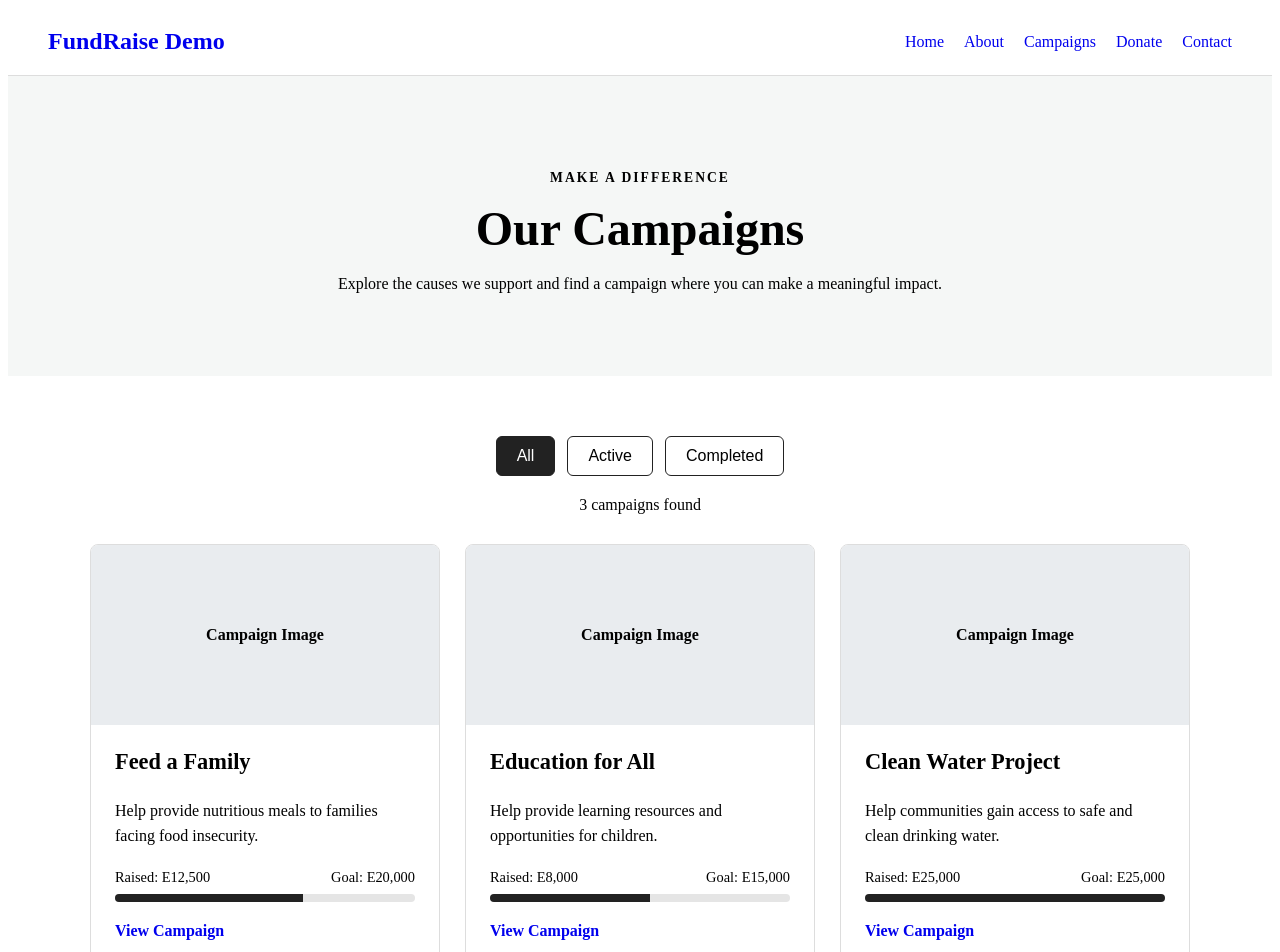
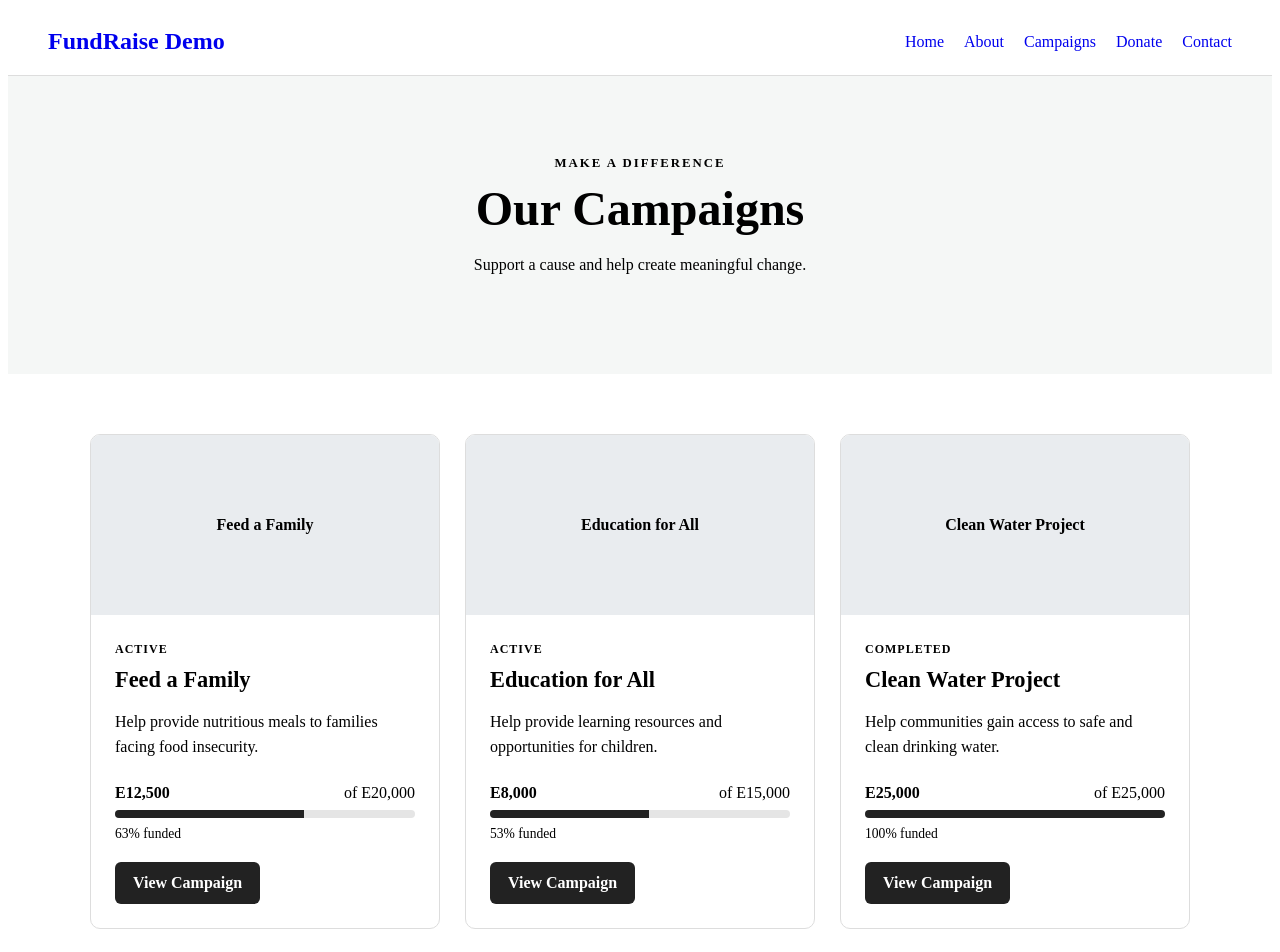
Before and after one commit to msibi-ignitious/fundraise-demo, a Nuxt app: page /campaigns in a window 1280 px wide. Shown: the top 952 px of the page. Built offline with nearby package versions, Linux system fonts and the light colour scheme.

Commit message:
Rebuild campaign listing and dynamic routes

```diff
--- a/app/components/CampaignCard.vue
+++ b/app/components/CampaignCard.vue
@@ -9,31 +9,43 @@ const props = defineProps<{
 }>()
 
 const progress = computed(() => {
-  if (props.goal === 0) {
+  if (props.goal <= 0) {
     return 0
   }
 
-  return Math.min((props.raised / props.goal) * 100, 100)
+  return Math.min(
+    Math.round((props.raised / props.goal) * 100),
+    100
+  )
 })
 </script>
 
 <template>
   <article class="campaign-card">
     <div class="campaign-image">
-      Campaign Image
+      <span>{{ title }}</span>
     </div>
 
     <div class="campaign-content">
-      <h3>{{ title }}</h3>
+      <div class="campaign-status">
+        {{ status }}
+      </div>
+
+      <h2>{{ title }}</h2>
 
       <p class="description">
         {{ description }}
       </p>
 
-      <div class="campaign-progress">
-        <div class="progress-info">
-          <span>Raised: E{{ raised.toLocaleString() }}</span>
-          <span>Goal: E{{ goal.toLocaleString() }}</span>
+      <div class="funding">
+        <div class="funding-values">
+          <strong>
+            E{{ raised.toLocaleString() }}
+          </strong>
+
+          <span>
+            of E{{ goal.toLocaleString() }}
+          </span>
         </div>
 
         <div class="progress-bar">
@@ -42,9 +54,16 @@ const progress = computed(() => {
             :style="{ width: `${progress}%` }"
           ></div>
         </div>
+
+        <p class="progress-text">
+          {{ progress }}% funded
+        </p>
       </div>
 
-      <NuxtLink :to="`/campaigns/${id}`" class="campaign-button">
+      <NuxtLink
+        :to="`/campaigns/${id}`"
+        class="campaign-button"
+      >
         View Campaign
       </NuxtLink>
     </div>
@@ -55,7 +74,7 @@ const progress = computed(() => {
 .campaign-card {
   overflow: hidden;
   border: 1px solid #ddd;
-  border-radius: 8px;
+  border-radius: 10px;
   background: white;
 }
 
@@ -72,8 +91,17 @@ const progress = computed(() => {
   padding: 24px;
 }
 
-.campaign-content h3 {
-  margin-top: 0;
+.campaign-status {
+  display: inline-block;
+  margin-bottom: 10px;
+  font-size: 0.75rem;
+  font-weight: bold;
+  text-transform: uppercase;
+  letter-spacing: 1px;
+}
+
+.campaign-content h2 {
+  margin: 0 0 12px;
   font-size: 1.4rem;
 }
 
@@ -81,17 +109,21 @@ const progress = computed(() => {
   line-height: 1.6;
 }
 
-.progress-info {
+.funding {
+  margin-top: 24px;
+}
+
+.funding-values {
   display: flex;
   justify-content: space-between;
-  margin: 20px 0 8px;
-  font-size: 0.9rem;
+  gap: 10px;
+  margin-bottom: 8px;
 }
 
 .progress-bar {
   height: 8px;
   overflow: hidden;
-  border-radius: 10px;
+  border-radius: 20px;
   background: #e5e5e5;
 }
 
@@ -100,14 +132,23 @@ const progress = computed(() => {
   background: #222;
 }
 
+.progress-text {
+  margin: 8px 0 0;
+  font-size: 0.85rem;
+}
+
 .campaign-button {
   display: inline-block;
   margin-top: 20px;
+  padding: 12px 18px;
+  border-radius: 6px;
+  background: #222;
+  color: white;
   text-decoration: none;
   font-weight: bold;
 }
 
-@media (max-width: 768px) {
+@media (max-width: 600px) {
   .campaign-content {
     padding: 20px;
   }
--- a/app/pages/campaigns.vue
+++ /dev/null
@@ -1,188 +0,0 @@
-<script setup lang="ts">
-import { ref, computed } from 'vue'
-import { campaigns } from '~/data/campaigns'
-
-type CampaignFilter = 'all' | 'active' | 'completed'
-
-const selectedFilter = ref<CampaignFilter>('all')
-
-const filteredCampaigns = computed(() => {
-  if (selectedFilter.value === 'all') {
-    return campaigns
-  }
-
-  return campaigns.filter(
-    (campaign) => campaign.status === selectedFilter.value
-  )
-})
-</script>
-
-<template>
-  <main class="campaigns-page">
-    <section class="campaigns-hero">
-      <p class="eyebrow">MAKE A DIFFERENCE</p>
-
-      <h1>Our Campaigns</h1>
-
-      <p>
-        Explore the causes we support and find a campaign where you can make
-        a meaningful impact.
-      </p>
-    </section>
-
-    <section class="campaigns-content">
-      <div class="filter-bar">
-        <button
-          class="filter-button"
-          :class="{ active: selectedFilter === 'all' }"
-          @click="selectedFilter = 'all'"
-        >
-          All
-        </button>
-
-        <button
-          class="filter-button"
-          :class="{ active: selectedFilter === 'active' }"
-          @click="selectedFilter = 'active'"
-        >
-          Active
-        </button>
-
-        <button
-          class="filter-button"
-          :class="{ active: selectedFilter === 'completed' }"
-          @click="selectedFilter = 'completed'"
-        >
-          Completed
-        </button>
-      </div>
-
-      <p class="results-count">
-        {{ filteredCampaigns.length }}
-        campaign{{ filteredCampaigns.length === 1 ? '' : 's' }} found
-      </p>
-
-      <div v-if="filteredCampaigns.length > 0" class="campaign-grid">
-        <CampaignCard
-          v-for="campaign in filteredCampaigns"
-          :key="campaign.id"
-          :id="campaign.id"
-          :title="campaign.title"
-          :description="campaign.description"
-          :raised="campaign.raised"
-          :goal="campaign.goal"
-          :status="campaign.status"
-        />
-      </div>
-
-      <div v-else class="empty-state">
-        <h2>No campaigns found</h2>
-        <p>
-          There are currently no campaigns matching this filter.
-        </p>
-      </div>
-    </section>
-  </main>
-</template>
-
-<style scoped>
-.campaigns-page {
-  min-height: 100vh;
-}
-
-.campaigns-hero {
-  padding: 80px 40px;
-  text-align: center;
-  background: #f5f7f6;
-}
-
-.campaigns-hero > p:last-child {
-  max-width: 650px;
-  margin: 0 auto;
-  line-height: 1.6;
-}
-
-.eyebrow {
-  font-size: 0.85rem;
-  font-weight: bold;
-  letter-spacing: 2px;
-}
-
-h1 {
-  margin: 15px 0;
-  font-size: 3rem;
-}
-
-.campaigns-content {
-  max-width: 1100px;
-  margin: 0 auto;
-  padding: 60px 40px 80px;
-}
-
-.filter-bar {
-  display: flex;
-  justify-content: center;
-  gap: 12px;
-  margin-bottom: 20px;
-}
-
-.filter-button {
-  padding: 10px 20px;
-  border: 1px solid #222;
-  border-radius: 6px;
-  background: white;
-  cursor: pointer;
-  font-size: 1rem;
-}
-
-.filter-button.active {
-  background: #222;
-  color: white;
-}
-
-.results-count {
-  margin-bottom: 30px;
-  text-align: center;
-}
-
-.campaign-grid {
-  display: grid;
-  grid-template-columns: repeat(3, 1fr);
-  gap: 25px;
-}
-
-.empty-state {
-  padding: 60px 20px;
-  text-align: center;
-  border: 1px solid #ddd;
-  border-radius: 8px;
-}
-
-@media (max-width: 900px) {
-  .campaign-grid {
-    grid-template-columns: repeat(2, 1fr);
-  }
-}
-
-@media (max-width: 600px) {
-  .campaigns-hero {
-    padding: 60px 20px;
-  }
-
-  .campaigns-content {
-    padding: 40px 20px 60px;
-  }
-
-  h1 {
-    font-size: 2.2rem;
-  }
-
-  .filter-bar {
-    flex-wrap: wrap;
-  }
-
-  .campaign-grid {
-    grid-template-columns: 1fr;
-  }
-}
-</style>
--- a/app/pages/campaigns/[id].vue
+++ b/app/pages/campaigns/[id].vue
@@ -17,49 +17,42 @@ if (!campaign) {
 }
 
 const progress = computed(() => {
-  if (campaign.goal === 0) {
+  if (campaign.goal <= 0) {
     return 0
   }
 
   return Math.min(
-    (campaign.raised / campaign.goal) * 100,
+    Math.round((campaign.raised / campaign.goal) * 100),
     100
   )
 })
 </script>
 
 <template>
-  <main class="campaign-page">
+  <main class="campaign-detail">
+
     <NuxtLink to="/campaigns" class="back-link">
       ← Back to Campaigns
     </NuxtLink>
 
-    <section class="campaign-hero">
-      <div class="campaign-image">
-        Campaign Image
-      </div>
+    <h1>{{ campaign.title }}</h1>
 
-      <div class="campaign-details">
     <p class="status">
       {{ campaign.status }}
     </p>
-
-        <h1>{{ campaign.title }}</h1>
 
     <p class="description">
       {{ campaign.description }}
     </p>
 
-        <div class="funding-info">
-          <div class="amounts">
-            <span>
-              Raised: <strong>E{{ campaign.raised.toLocaleString() }}</strong>
-            </span>
+    <div class="funding">
+      <strong>
+        E{{ campaign.raised.toLocaleString() }}
+      </strong>
 
       <span>
-              Goal: <strong>E{{ campaign.goal.toLocaleString() }}</strong>
+        raised of E{{ campaign.goal.toLocaleString() }}
       </span>
-          </div>
 
       <div class="progress-bar">
         <div
@@ -68,22 +61,24 @@ const progress = computed(() => {
         ></div>
       </div>
 
-          <p class="percentage">
-            {{ progress.toFixed(1) }}% funded
+      <p>
+        {{ progress }}% funded
       </p>
     </div>
 
-        <NuxtLink to="/donate" class="donate-button">
+    <NuxtLink
+      :to="`/donate?campaign=${campaign.id}`"
+      class="donate-button"
+    >
       Donate to this Campaign
     </NuxtLink>
-      </div>
-    </section>
+
   </main>
 </template>
 
 <style scoped>
-.campaign-page {
-  max-width: 1100px;
+.campaign-detail {
+  max-width: 900px;
   margin: 0 auto;
   padding: 60px 40px;
 }
@@ -91,63 +86,44 @@ const progress = computed(() => {
 .back-link {
   display: inline-block;
   margin-bottom: 30px;
+  text-decoration: none;
   color: inherit;
-  text-decoration: none;
   font-weight: bold;
 }
 
-.campaign-hero {
-  display: grid;
-  grid-template-columns: 1fr 1fr;
-  gap: 50px;
-  align-items: start;
-}
-
-.campaign-image {
-  min-height: 400px;
-  display: flex;
-  align-items: center;
-  justify-content: center;
-  background: #e9ecef;
-  font-weight: bold;
-  border-radius: 8px;
+h1 {
+  font-size: 3rem;
+  margin-bottom: 10px;
 }
 
 .status {
-  display: inline-block;
-  margin-top: 0;
   text-transform: uppercase;
   font-size: 0.8rem;
   font-weight: bold;
   letter-spacing: 1px;
 }
 
-h1 {
-  font-size: 3rem;
-  margin: 15px 0;
+.description {
+  max-width: 700px;
+  line-height: 1.7;
+  font-size: 1.1rem;
 }
 
-.description {
-  font-size: 1.1rem;
-  line-height: 1.7;
+.funding {
+  max-width: 500px;
+  margin-top: 30px;
 }
 
-.funding-info {
-  margin-top: 35px;
-}
-
-.amounts {
-  display: flex;
-  justify-content: space-between;
-  gap: 20px;
-  margin-bottom: 10px;
+.funding strong {
+  margin-right: 8px;
 }
 
 .progress-bar {
-  height: 12px;
+  height: 10px;
+  margin-top: 15px;
   overflow: hidden;
+  border-radius: 20px;
   background: #e5e5e5;
-  border-radius: 20px;
 }
 
 .progress-fill {
@@ -155,42 +131,24 @@ h1 {
   background: #222;
 }
 
-.percentage {
-  margin-top: 10px;
-}
-
 .donate-button {
   display: inline-block;
-  margin-top: 20px;
+  margin-top: 30px;
   padding: 14px 24px;
+  border-radius: 6px;
   background: #222;
   color: white;
-  border-radius: 6px;
   text-decoration: none;
   font-weight: bold;
 }
 
-@media (max-width: 768px) {
-  .campaign-page {
+@media (max-width: 600px) {
+  .campaign-detail {
     padding: 40px 20px;
-  }
-
-  .campaign-hero {
-    grid-template-columns: 1fr;
-    gap: 30px;
-  }
-
-  .campaign-image {
-    min-height: 250px;
   }
 
   h1 {
     font-size: 2.2rem;
   }
-
-  .amounts {
-    flex-direction: column;
-    gap: 8px;
-  }
 }
 </style>
--- /dev/null
+++ b/app/pages/campaigns/index.vue
@@ -0,0 +1,89 @@
+<script setup lang="ts">
+import { campaigns } from '~/data/campaigns'
+</script>
+
+<template>
+  <main class="campaigns-page">
+    <section class="campaigns-header">
+      <p class="eyebrow">MAKE A DIFFERENCE</p>
+
+      <h1>Our Campaigns</h1>
+
+      <p>
+        Support a cause and help create meaningful change.
+      </p>
+    </section>
+
+    <section class="campaigns-list">
+      <CampaignCard
+        v-for="campaign in campaigns"
+        :key="campaign.id"
+        :id="campaign.id"
+        :title="campaign.title"
+        :description="campaign.description"
+        :goal="campaign.goal"
+        :raised="campaign.raised"
+        :status="campaign.status"
+      />
+    </section>
+  </main>
+</template>
+
+<style scoped>
+.campaigns-page {
+  min-height: 100vh;
+}
+
+.campaigns-header {
+  padding: 80px 20px;
+  text-align: center;
+  background: #f5f7f6;
+}
+
+.eyebrow {
+  margin: 0 0 10px;
+  font-size: 0.8rem;
+  font-weight: bold;
+  letter-spacing: 2px;
+}
+
+.campaigns-header h1 {
+  margin: 0 0 15px;
+  font-size: 3rem;
+}
+
+.campaigns-header p:last-child {
+  line-height: 1.6;
+}
+
+.campaigns-list {
+  max-width: 1100px;
+  margin: 0 auto;
+  padding: 60px 40px 80px;
+
+  display: grid;
+  grid-template-columns: repeat(3, 1fr);
+  gap: 25px;
+}
+
+@media (max-width: 900px) {
+  .campaigns-list {
+    grid-template-columns: repeat(2, 1fr);
+  }
+}
+
+@media (max-width: 600px) {
+  .campaigns-header {
+    padding: 60px 20px;
+  }
+
+  .campaigns-header h1 {
+    font-size: 2.2rem;
+  }
+
+  .campaigns-list {
+    grid-template-columns: 1fr;
+    padding: 40px 20px 60px;
+  }
+}
+</style>
```
Also changed, not shown: app/data/campaigns.ts (+5 -3 lines). Lines whose indentation alone changed are shown as unchanged.
